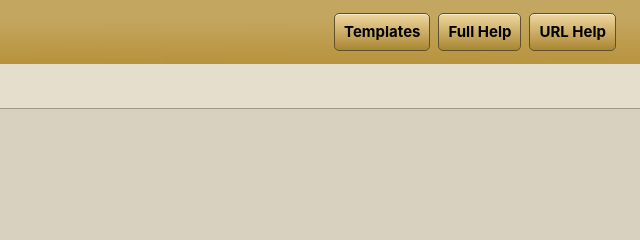
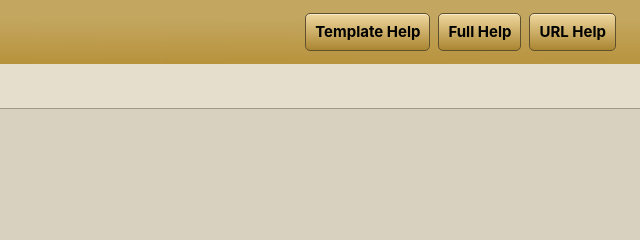
Before and after one commit to Trumpootcom/wmsh_ts, a website: page public/test.html in a window 1280 px wide. Shown: the top 240 px of the page, 640-1280 px from the left. Drawn offline with Linux system fonts and the light colour scheme.

Commit message:
Updated Template Help button name

```diff
--- a/public/test.html
+++ b/public/test.html
@@ -95,7 +95,7 @@
   <img class="header-icon" src="./trumpoot_titlebar_a.png" width="171" height="98" alt="Trumpoot">
   <h1>Headless WMS</h1><span>Test drive</span>
   <nav aria-label="Preview tools">
-    <button type="button" id="show-templates" aria-controls="gallery" aria-expanded="false">Templates</button>
+    <button type="button" id="show-templates" aria-controls="gallery" aria-expanded="false">Template Help</button>
     <button type="button" data-help="/help">Full Help</button>
     <button type="button" data-help="/url">URL Help</button>
   </nav>
```
